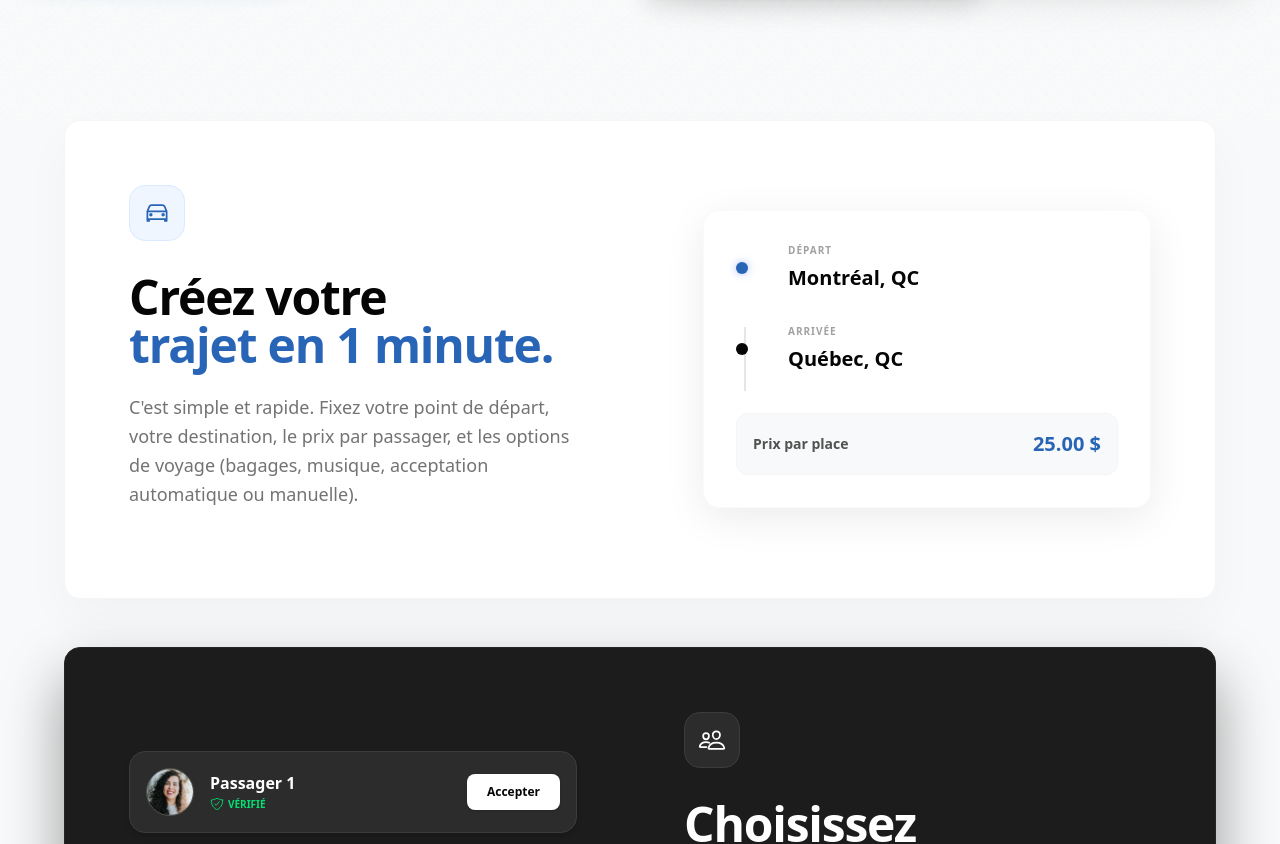
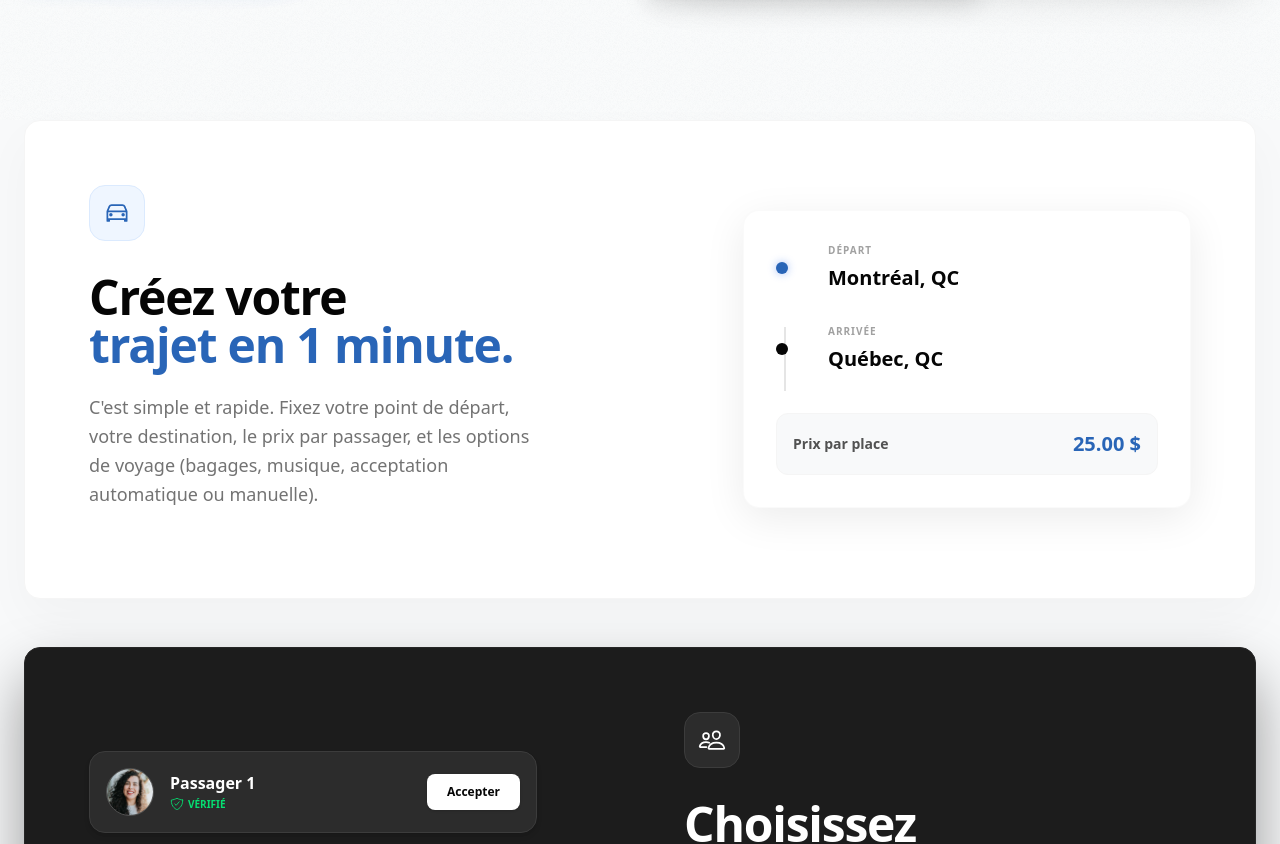
Before and after one commit to artsiders/wigo-express, a Next.js app: page /en/conducteurs in a window 1280 px wide. Shown: the part 700-1544 px from the top of the page. Built offline with nearby package versions, Linux system fonts and the light colour scheme; no server answers.

Commit message:
Update container width in Conducteurs and Passagers pages for improved layout consistency

```diff
--- a/app/[locale]/conducteurs/page.tsx
+++ b/app/[locale]/conducteurs/page.tsx
@@ -139,7 +139,7 @@ export default function ConducteursPage() {
 
       {/* NARRATIVE STEPS */}
       <section className="relative w-full bg-light z-20 pb-32 px-4 lg:px-6">
-        <div className="container mx-auto max-w-6xl space-y-12">
+        <div className="container mx-auto max-w-7xl space-y-12">
           {/* STEP 1: Créez votre trajet */}
           <div className="w-full bg-white rounded-2xl shadow-[0_20px_50px_rgba(0,0,0,0.03)] border border-neutral-100 p-8 lg:p-16 flex flex-col lg:flex-row items-center gap-12 overflow-hidden transition-transform duration-500 hover:shadow-[0_25px_60px_rgba(0,0,0,0.06)]">
             <div className="flex-1 w-full text-left order-2 lg:order-1 pt-6 lg:pt-0">
--- a/app/[locale]/passagers/page.tsx
+++ b/app/[locale]/passagers/page.tsx
@@ -110,7 +110,7 @@ export default function PassagersPage() {
 
       {/* NARRATIVE STEPS */}
       <section className="relative w-full bg-light z-20 pb-32 px-4 lg:px-6">
-        <div className="container mx-auto max-w-6xl space-y-12">
+        <div className="container mx-auto max-w-7xl space-y-12">
           {/* STEP 1: Des trajets taillés */}
           <div className="w-full bg-white rounded-2xl shadow-[0_20px_50px_rgba(0,0,0,0.03)] border border-neutral-100 p-8 lg:p-16 flex flex-col lg:flex-row items-center gap-12 overflow-hidden transition-transform duration-500 hover:shadow-[0_25px_60px_rgba(0,0,0,0.06)]">
             <div className="flex-1 w-full text-left order-2 lg:order-1 pt-6 lg:pt-0">
```
